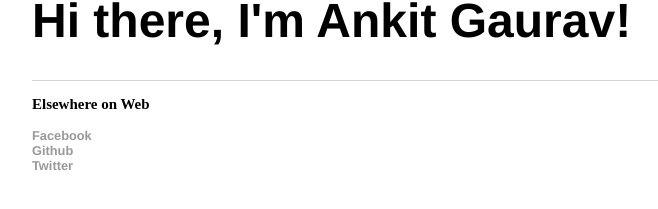
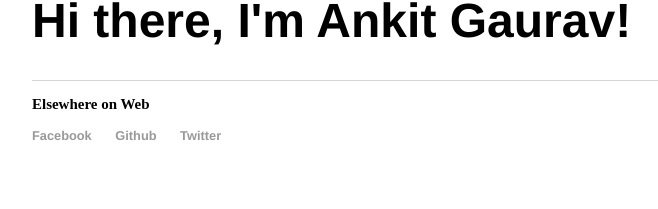
Before and after one commit to ankitgaurav/ankitgaurav.github.io, a Jekyll site: the page built from index.html, in a window 1280 px wide. Shown: the part 117-326 px from the top of the page, without its empty margins (160-818 px from the left). Built offline with Jekyll 4.4.1, drawn with Linux system fonts in a browser that asks for light colours.

```diff
--- a/_layouts/default.html
+++ b/_layouts/default.html
@@ -17,9 +17,9 @@
 		<footer>
 			<h3>Elsewhere on Web</h3>
     		<ul>
-    		  <li><a href="https://facebook.com/ankitgaurav">Facebook</a></li><br/>
-    		  <li><a href="https://github.com/ankitgaurav">Github</a></li><br/>
-    		  <li><a href="https://twitter.com/iankitgaurav">Twitter</a></li><br/>
+    		  <li><a href="https://facebook.com/ankitgaurav">Facebook</a></li>
+    		  <li><a href="https://github.com/ankitgaurav">Github</a></li>
+    		  <li><a href="https://twitter.com/iankitgaurav">Twitter</a></li>
     		</ul>
 		</footer>
 	</body>
```
